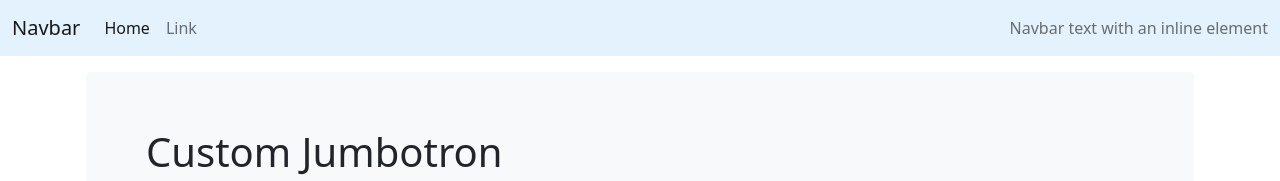
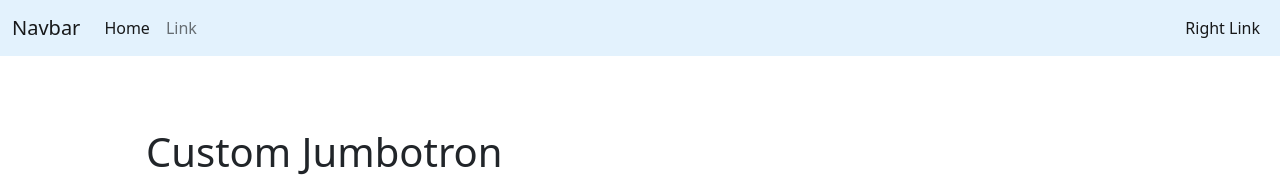
Before and after one commit to thacherhussain/bootstrap-simple-template, a plain HTML site: page index.html in a window 1280 px wide. Shown: the top 181 px of the page. Drawn offline with nearby package versions, Linux system fonts and the light colour scheme.

Commit message:
added right aligned nav link

```diff
--- a/index.html
+++ b/index.html
@@ -42,13 +42,19 @@
               <a class="nav-link" href="#">Link</a>
             </li>
           </ul>
-          <span class="navbar-text"> Navbar text with an inline element </span>
+          <ul class="navbar-nav ms-auto mb-2 mb-lg-0">
+            <li class="nav-item">
+              <a class="nav-link active" aria-current="page" href="#"
+                >Right Link</a
+              >
+            </li>
+          </ul>
         </div>
       </div>
     </nav>
 
     <div class="container p-3">
-      <div class="p-5 mb-4 bg-light rounded-3">
+      <div class="p-5 mb-4 rounded-3">
         <div class="container-fluid py-2">
           <h1>Custom Jumbotron</h1>
           <p class="col-md-8 fs-4">More Text Here</p>
```
